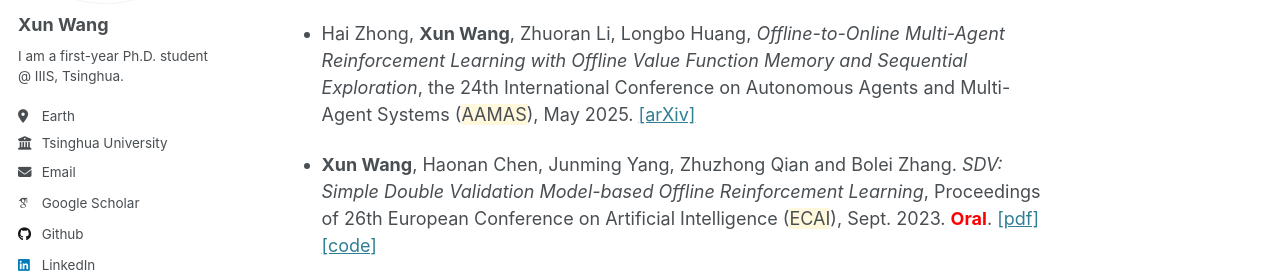
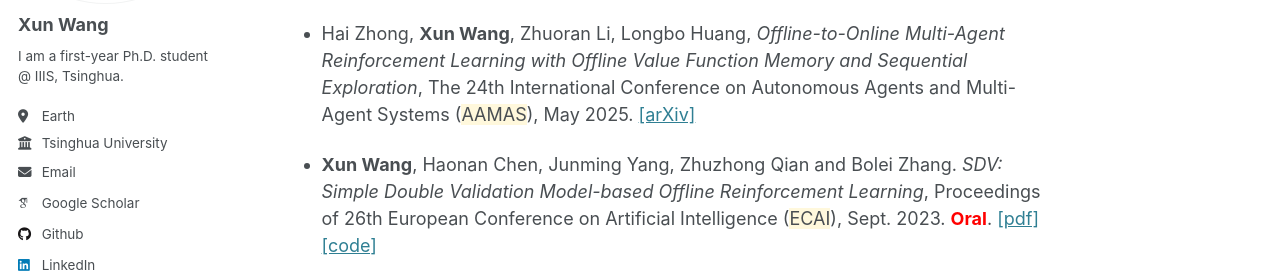
Before and after one commit to Misakau/Misakau.github.io, a Jekyll site: the page built from _pages/about.md, in a window 1280 px wide and 900 px high, scrolled down 828 px. Shown: the part 236-509 px from the top of the window. Built offline with Jekyll 4.4.1, drawn with Linux system fonts in a browser that asks for light colours; some web fonts are replaced; comment, search, counter and statistics services are not loaded.

Commit message:
fix typo

```diff
--- a/_pages/about.md
+++ b/_pages/about.md
@@ -27,6 +27,6 @@ Publications
 
 - Pihe Hu\*, Shaolong Li\*, **Xun Wang**, Longbo Huang, *Mixed Sparsity Training: Achieving 4x FLOP Reduction for Transformer Pretraining*, Transactions on Machine Learning Research (<span style="background-color:#FFF8DC;">TMLR</span>), Mar. 2025. [\[pdf\]](https://openreview.net/pdf?id=XosdLS7KVE) [\[code\]](https://github.com/hupihe/Mixed-Sparsity-Training)
 
-- Hai Zhong, **Xun Wang**, Zhuoran Li, Longbo Huang, *Offline-to-Online Multi-Agent Reinforcement Learning with Offline Value Function Memory and Sequential Exploration*, the 24th International Conference on Autonomous Agents and Multi-Agent Systems (<span style="background-color:#FFF8DC;">AAMAS</span>), May 2025. [\[arXiv\]](https://arxiv.org/abs/2410.19450)
+- Hai Zhong, **Xun Wang**, Zhuoran Li, Longbo Huang, *Offline-to-Online Multi-Agent Reinforcement Learning with Offline Value Function Memory and Sequential Exploration*, The 24th International Conference on Autonomous Agents and Multi-Agent Systems (<span style="background-color:#FFF8DC;">AAMAS</span>), May 2025. [\[arXiv\]](https://arxiv.org/abs/2410.19450)
 
 - **Xun Wang**, Haonan Chen, Junming Yang, Zhuzhong Qian and Bolei Zhang. *SDV: Simple Double Validation Model-based Offline Reinforcement Learning*, Proceedings of 26th European Conference on Artificial Intelligence (<span style="background-color:#FFF8DC;">ECAI</span>), Sept. 2023. <strong style="color: red;">Oral</strong>. [\[pdf\]](files/pdfs/sdv_ecai23.pdf) [\[code\]](https://github.com/Misakau/SDV)
```
